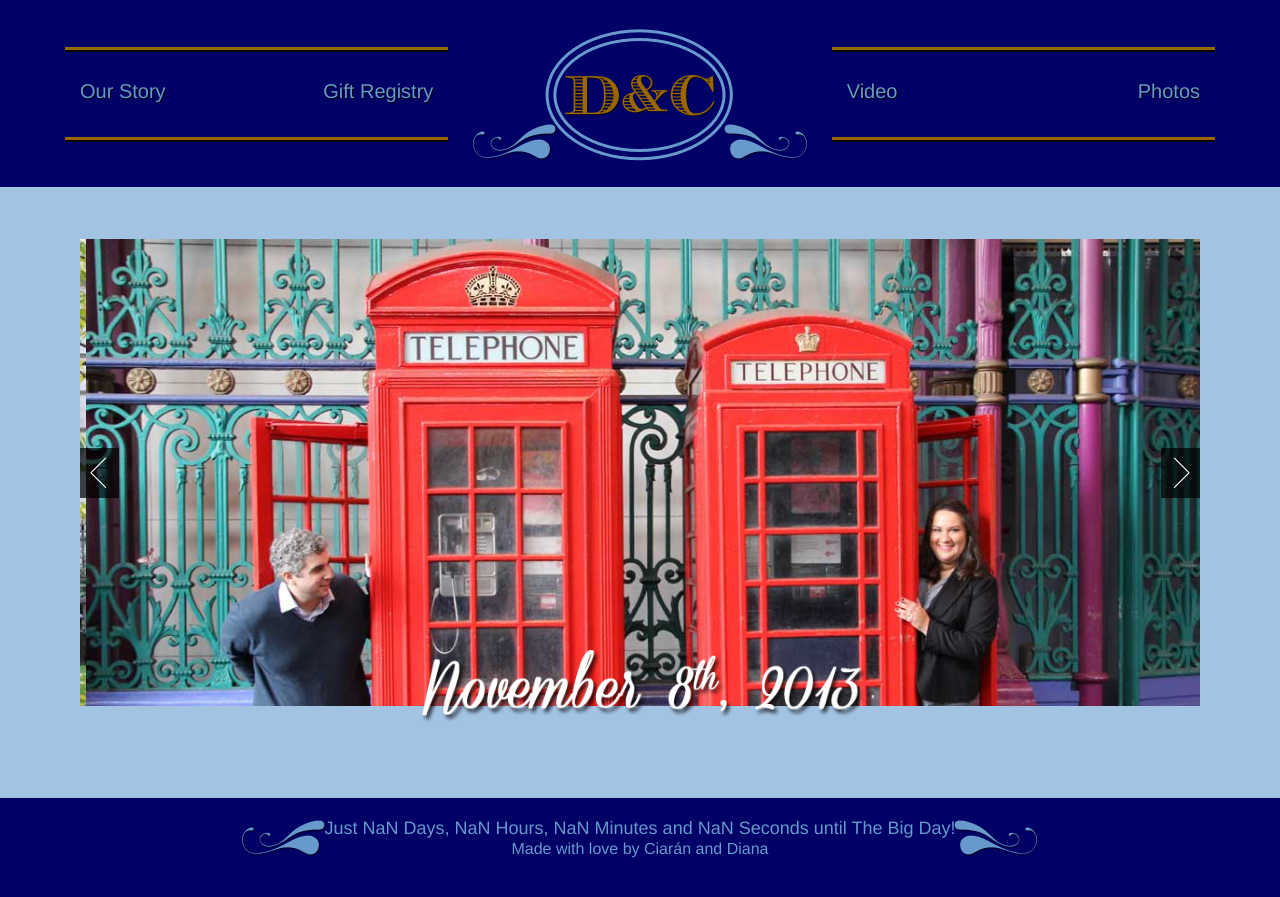
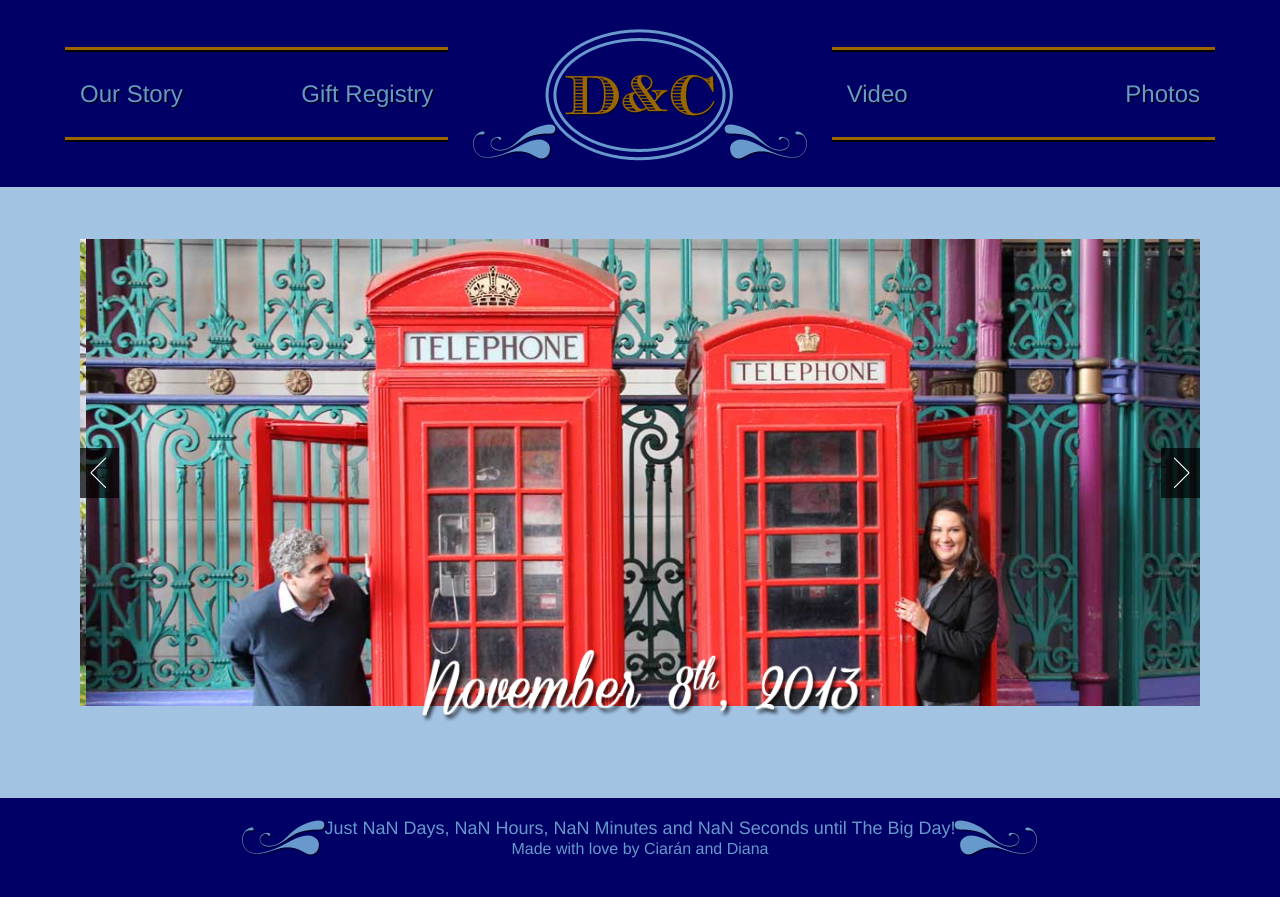
Before and after one commit to CiaranR/diana-and-ciaran, a Jekyll site: the page built from index.html, in a window 1280 px wide. Shown: the top 897 px of the page. Built offline with Jekyll 4.4.1, drawn with Linux system fonts in a browser that asks for light colours; nearby versions of some CDN libraries; comment, search, counter and statistics services are not loaded.

Commit message:
nav change

```diff
--- a/stylesheets/app.css
+++ b/stylesheets/app.css
@@ -19,9 +19,9 @@
 	border: 0px;
 }
 #nav-top{
-background: #000066;
-color: #6699cc;
-width:100%
+	background: #000066;
+	color: #6699cc;
+	width: 100%
 }
 #nav-top a {
 	color: #6699cc;
@@ -36,15 +36,18 @@
 	color: #996600;
 	outline: none;
 }
+#nav-top a.middle {
+	padding-left: 40px;
+}
 .nav-bg {
 	padding-bottom: 12px;
 }
 .nav-bg p {
 	margin-top: 25px;
-	font-size: 20px;
+	font-size: 24px;
 }
 .pad-right-50 {
-	padding-right:50px
+	padding-right: 50px
 }
 .pad-left-50 {
 	padding-left:50px
```
